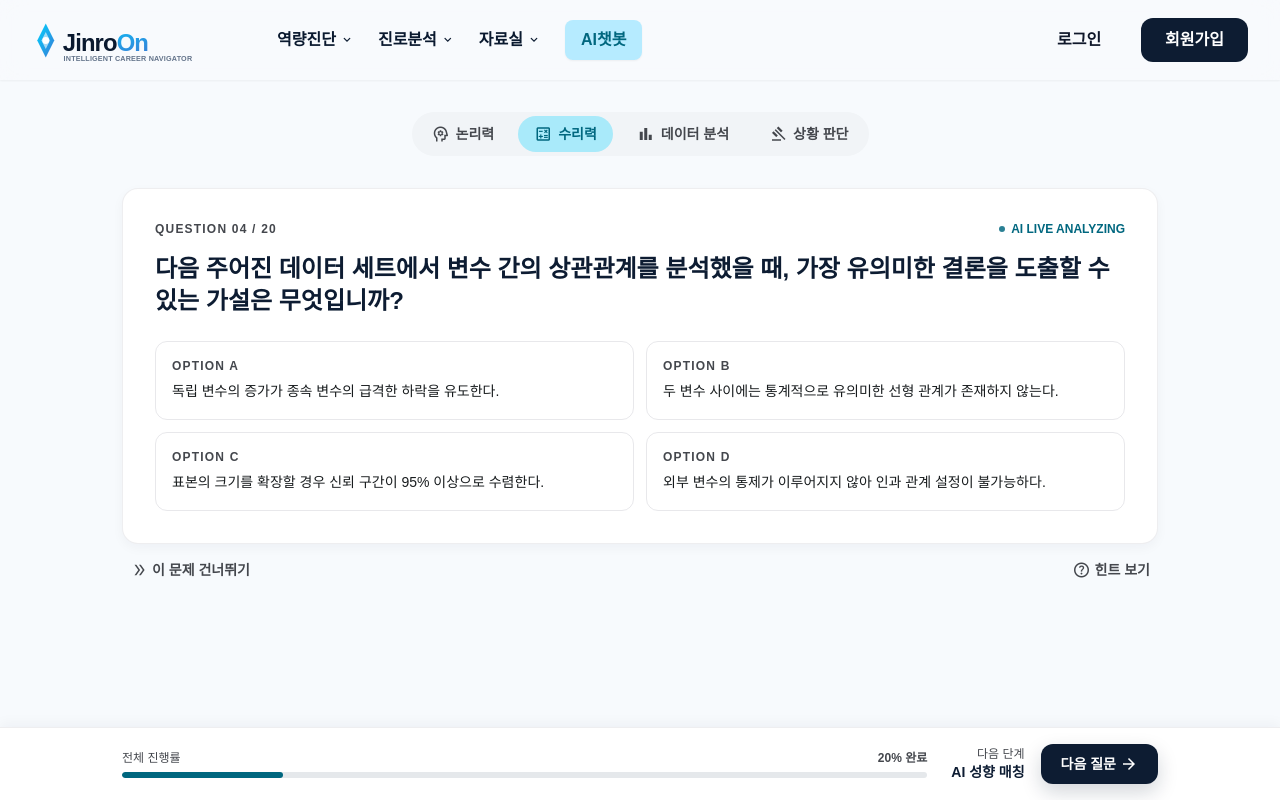
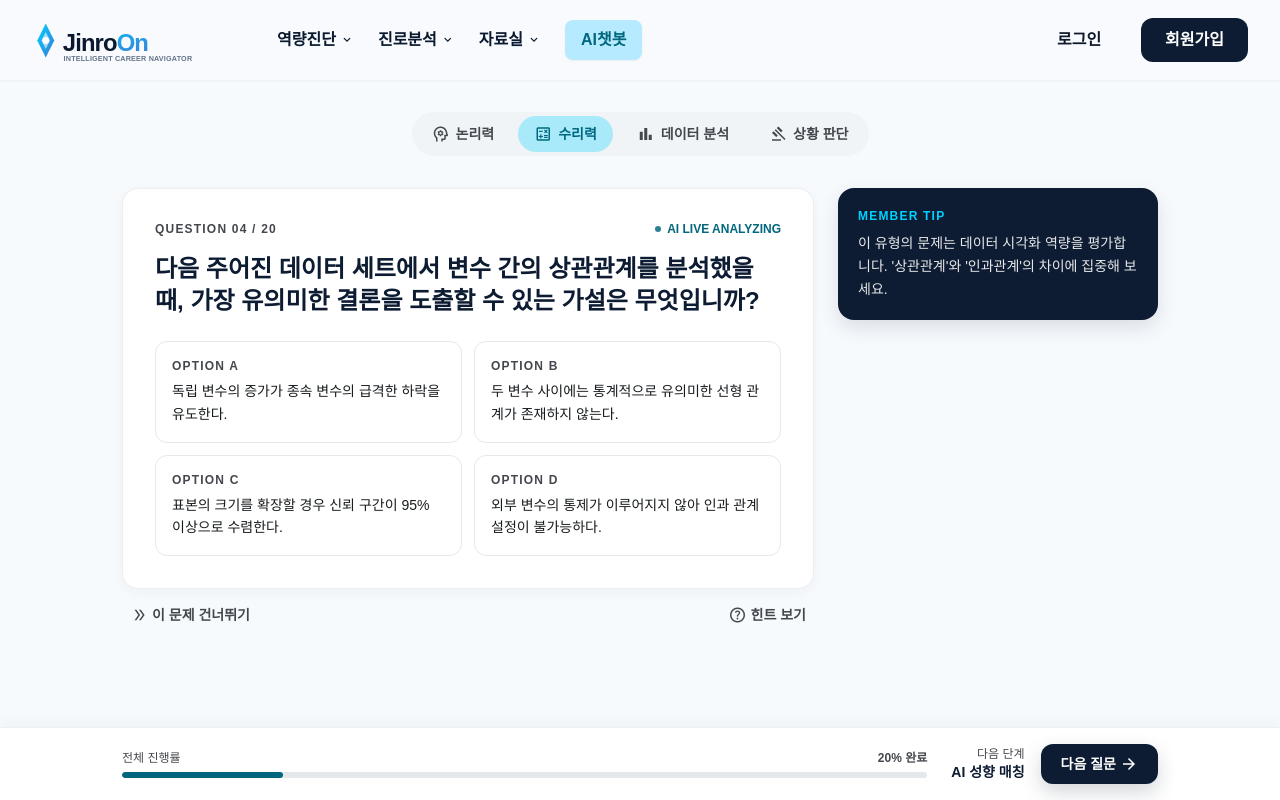
Before and after one commit to JinroOn/JOFE, a React (Vite) app: page /diagnosis/quiz in a window 1280 px wide. Shown: the top 800 px of the page. Built offline with nearby package versions, Linux system fonts and the light colour scheme; a web font is replaced by a local one.

Commit message:
멤버 팁 사이드바 구현

```diff
--- a/src/pages/Diagnosis/Quiz/index.tsx
+++ b/src/pages/Diagnosis/Quiz/index.tsx
@@ -48,6 +48,8 @@ const DiagnosisQuiz = () => {
           </div>
         </div>
 
+        <div className="grid grid-cols-1 lg:grid-cols-[1fr_320px] gap-6 items-start">
+          <div>
             <section className="bg-surface-container-lowest border border-outline-variant/30 rounded-2xl p-6 sm:p-8 shadow-[0_4px_12px_rgba(10,25,47,0.04)]">
               <div className="flex items-start justify-between gap-4 mb-4">
                 <span className="text-xs font-bold tracking-widest text-on-surface-variant">
@@ -98,6 +100,17 @@ const DiagnosisQuiz = () => {
             </div>
           </div>
 
+          <aside className="bg-primary-container text-white rounded-2xl p-5 shadow-[0_8px_20px_rgba(13,28,50,0.12)]">
+            <p className="text-xs font-bold tracking-widest text-secondary-container mb-2">
+              MEMBER TIP
+            </p>
+            <p className="text-sm leading-relaxed text-white/90">
+              이 유형의 문제는 데이터 시각화 역량을 평가합니다. '상관관계'와 '인과관계'의 차이에 집중해 보세요.
+            </p>
+          </aside>
+        </div>
+      </div>
+
       <div className="fixed bottom-0 left-0 right-0 bg-surface-container-lowest border-t border-outline-variant/30 shadow-[0_-4px_12px_rgba(10,25,47,0.04)]">
         <div className="max-w-[1100px] mx-auto px-4 sm:px-8 py-4 flex items-center justify-between gap-6">
           <div className="flex-1 min-w-0">
```
Lines whose indentation alone changed are shown as unchanged.
